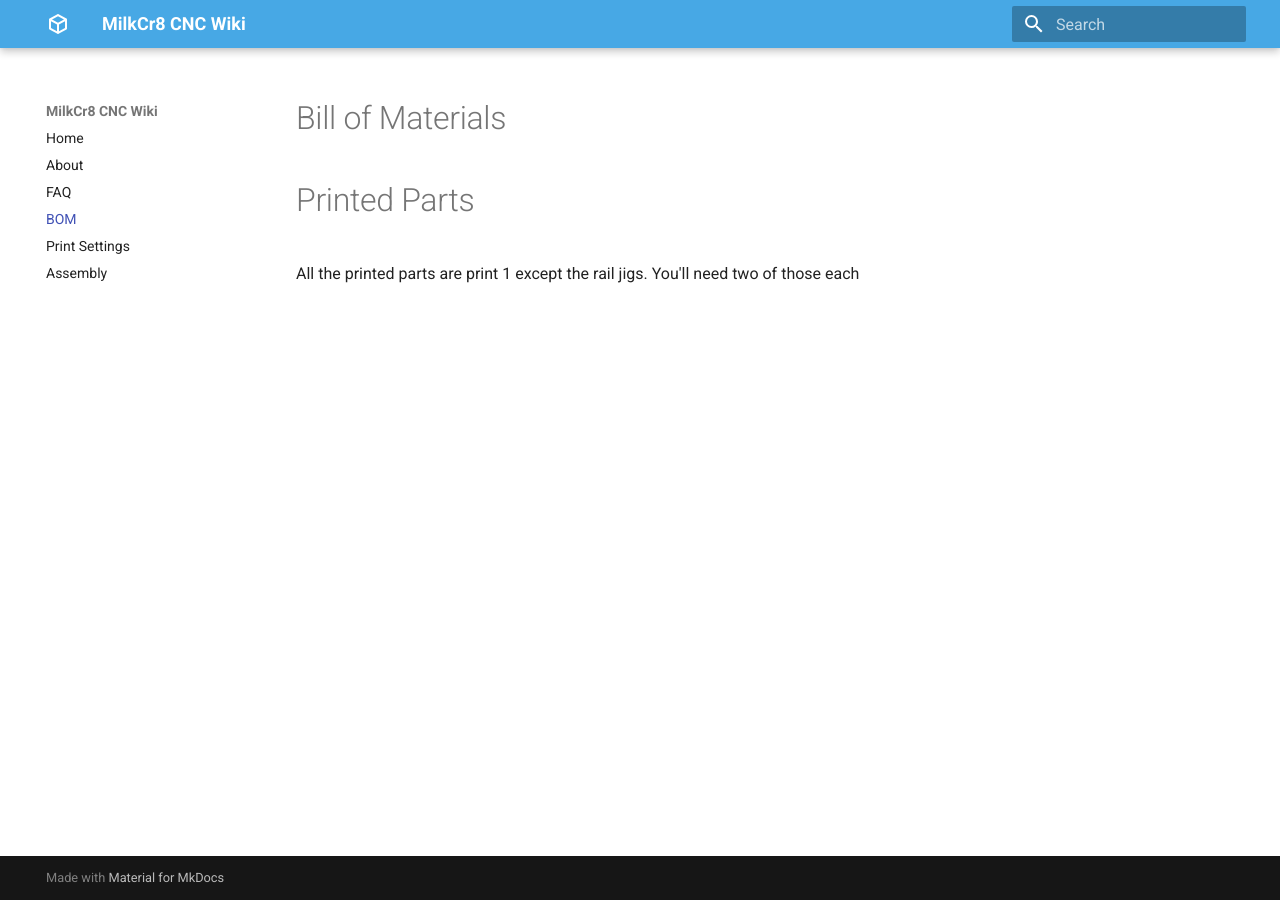
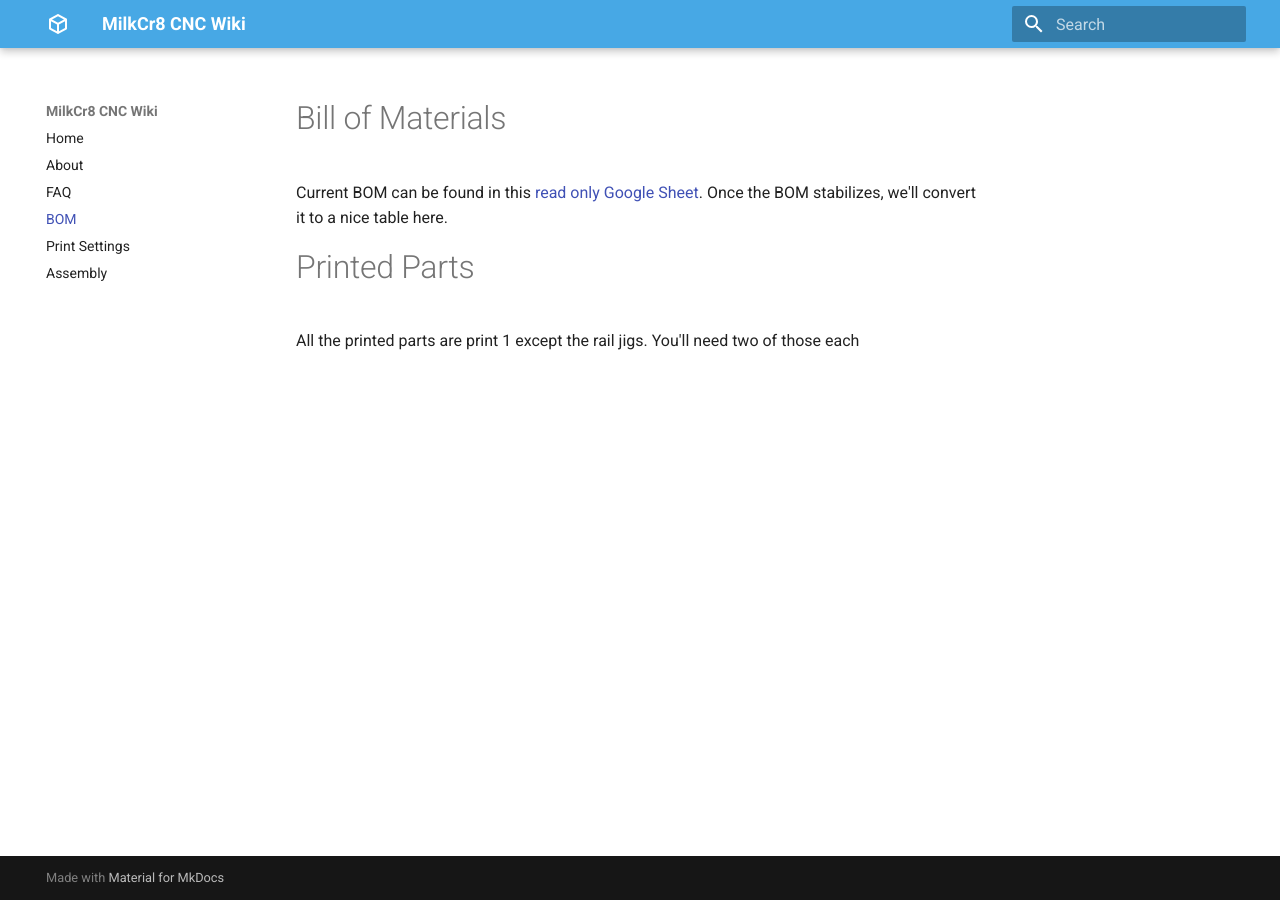
Before and after one commit to Makers-On-Tap/milkcr8-cnc, an MkDocs documentation site: the page built from docs/bom.md, in a window 1280 px wide. Built offline with MkDocs 1.6.1 and Material for MkDocs 9.7.7, drawn with Linux system fonts in a browser that asks for light colours.

Commit message:
Update bom.md

```diff
--- a/docs/bom.md
+++ b/docs/bom.md
@@ -1,4 +1,5 @@
 # Bill of Materials
+Current BOM can be found in this [read only Google Sheet](https://docs.google.com/spreadsheets/d/1ViruGe-mIjATBrFZ_2N3Xh3YK8Kv0xZOzpvj6fFhka0/edit?usp=sharing). Once the BOM stabilizes, we'll convert it to a nice table here.
 
 # Printed Parts
 All the printed parts are print 1 except the rail jigs. You'll need two of those each
```
